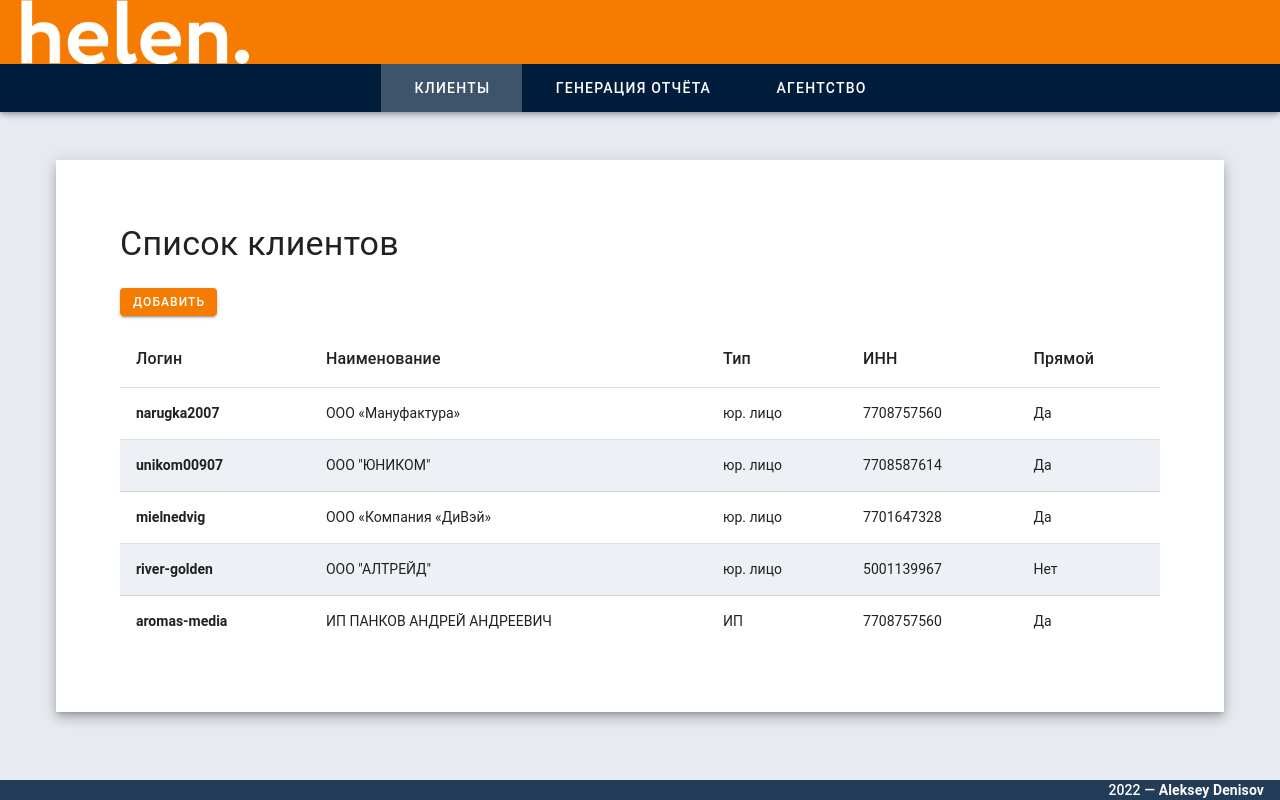
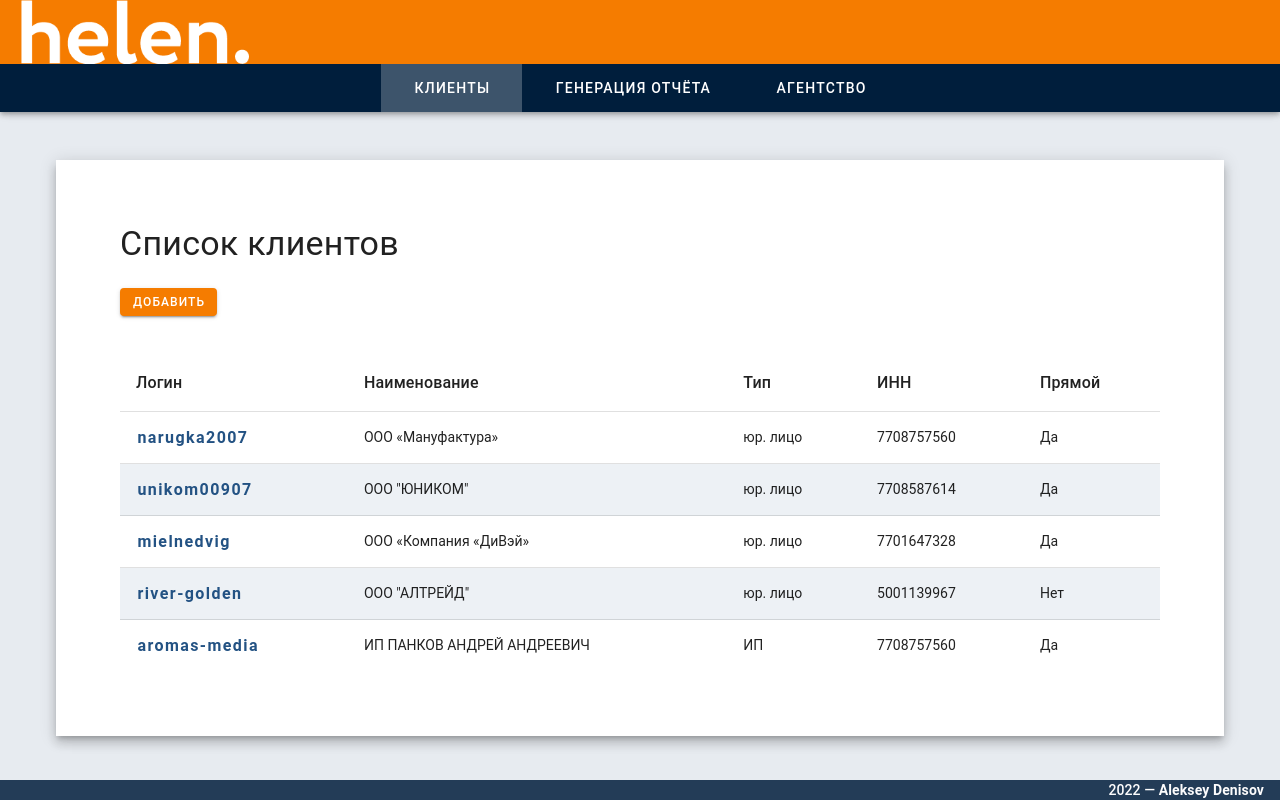
Before and after one commit to ADeoZ/ads-labeling-report, a Vue app: page / in a window 1280 px wide. Built offline with nearby package versions, Linux system fonts and the light colour scheme.

Commit message:
Variable ModalForm

```diff
--- a/src/components/Base/ModalForm.vue
+++ b/src/components/Base/ModalForm.vue
@@ -1,8 +1,15 @@
 <template>
-  <v-btn color="primary" size="small" class="mt-6" @click="openModal">
+  <v-btn
+    v-if="buttonLabel"
+    color="primary"
+    size="small"
+    class="mt-6"
+    @click="openModal"
+  >
     {{ buttonLabel }}
   </v-btn>
-  <v-row justify="center">
+  <slot v-else name="button" :openModal="openModal"></slot>
+
   <v-dialog v-model="modal" width="800" scrollable>
     <v-toolbar v-if="modalLabel" :title="modalLabel" color="app-bars" />
     <v-card>
@@ -11,7 +18,6 @@
       </v-card-text>
     </v-card>
   </v-dialog>
-  </v-row>
 </template>
 
 <script>
@@ -23,7 +29,6 @@ export default {
     },
     buttonLabel: {
       type: String,
-      required: true,
     },
   },
   data() {
--- a/src/components/ClientsListItem.vue
+++ b/src/components/ClientsListItem.vue
@@ -1,6 +1,15 @@
 <template>
   <tr>
-    <td>{{ client.login }}</td>
+    <td>
+      <modal-form :modal-label="'Редактировать клиента'">
+        <template #button="{ openModal }">
+          <clients-list-login :login="client.login" :openForm="openModal" />
+        </template>
+        <template #default="{ closeModal }">
+          <add-client-form :closeForm="closeModal" />
+        </template>
+      </modal-form>
+    </td>
     <td>{{ client.contractor_name }}</td>
     <td>{{ translate_type }}</td>
     <td>{{ client.contractor_inn }}</td>
@@ -9,8 +18,17 @@
 </template>
 
 <script>
+import ModalForm from "@/components/Base/ModalForm.vue";
+import AddClientForm from "@/components/AddClientForm.vue";
+import ClientsListLogin from "./ClientsListLogin.vue";
+
 export default {
   name: "ClientsListItem",
+  components: {
+    ModalForm,
+    AddClientForm,
+    ClientsListLogin,
+  },
   props: {
     client: {
       type: Object,
--- /dev/null
+++ b/src/components/ClientsListLogin.vue
@@ -0,0 +1,39 @@
+<template>
+  <v-btn variant="plain" color="success" size="large" @click="open">
+    {{ login }}
+  </v-btn>
+</template>
+
+<script>
+export default {
+  name: "ClientsListLogin",
+
+  props: {
+    login: {
+      type: String,
+      required: true,
+    },
+    openForm: {
+      type: Function,
+    },
+  },
+
+  methods: {
+    open() {
+      this.$props.openForm();
+    },
+  },
+};
+</script>
+
+<style lang="scss" scoped>
+.v-btn {
+  text-transform: none;
+  font-weight: 600;
+  padding: 0;
+  opacity: 1;
+  &:hover {
+    opacity: 0.7;
+  }
+}
+</style>
```
Lines whose indentation alone changed are shown as unchanged.
